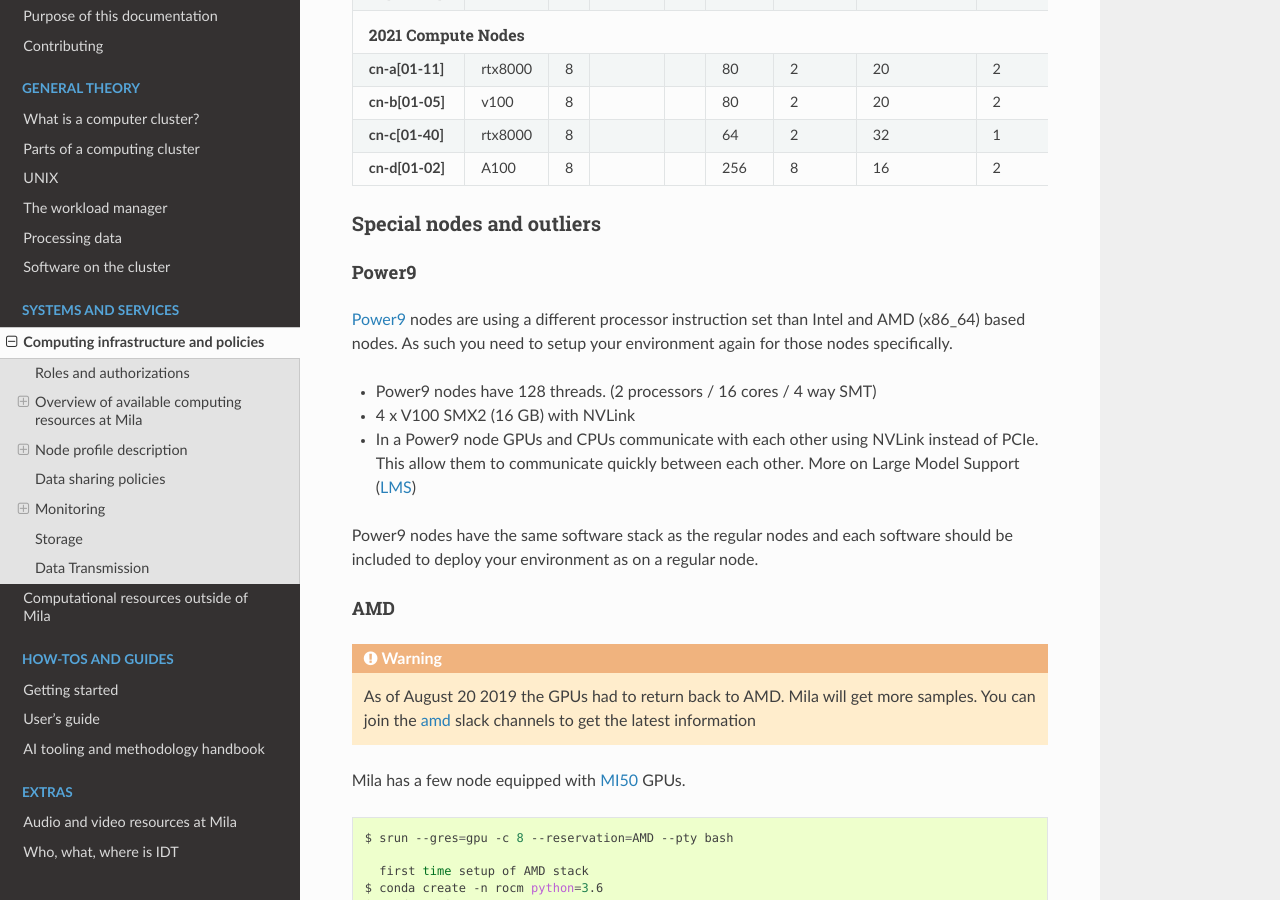
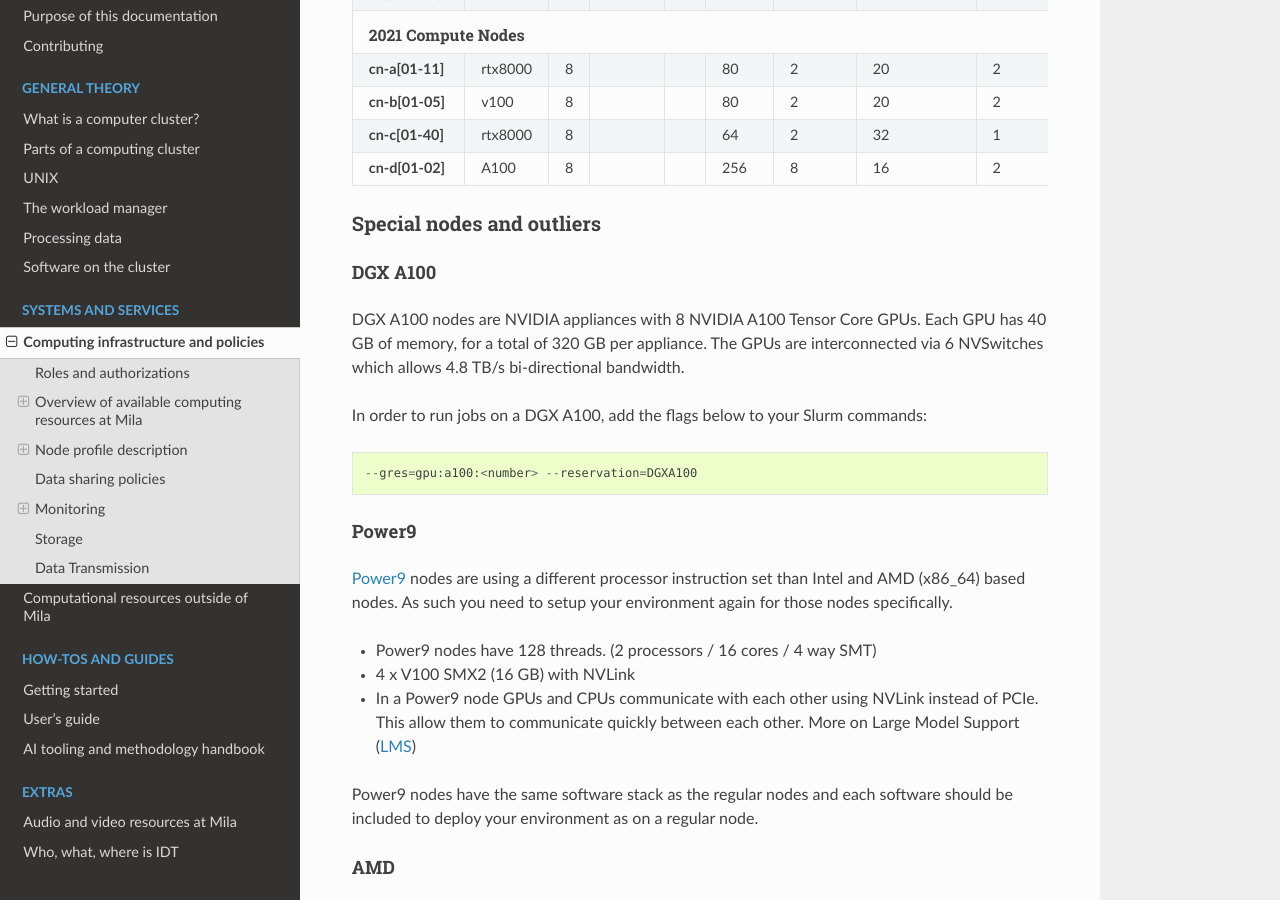
Before and after one commit to mila-iqia/mila-docs, a Sphinx documentation site: the page built from docs/Information.rst, in a window 1280 px wide and 900 px high, scrolled down 1898 px. Built offline with Sphinx 7.4.7 and the Read the Docs theme 2.0.0, drawn with Linux system fonts in a browser that asks for light colours.

Commit message:
Add information about DGX-A100

```diff
--- a/docs/Information_nodes.rst
+++ b/docs/Information_nodes.rst
@@ -61,6 +61,20 @@ Node profile description
 
 Special nodes and outliers
 --------------------------
+
+DGX A100
+^^^^^^^^
+
+.. _dgx_a100_nodes:
+
+DGX A100 nodes are NVIDIA appliances with 8 NVIDIA A100 Tensor Core GPUs. Each
+GPU has 40 GB of memory, for a total of 320 GB per appliance. The GPUs are
+interconnected via 6 NVSwitches which allows 4.8 TB/s bi-directional bandwidth.
+
+In order to run jobs on a DGX A100, add the flags below to your Slurm
+commands::
+
+    --gres=gpu:a100:<number> --reservation=DGXA100
 
 Power9
 ^^^^^^
```
